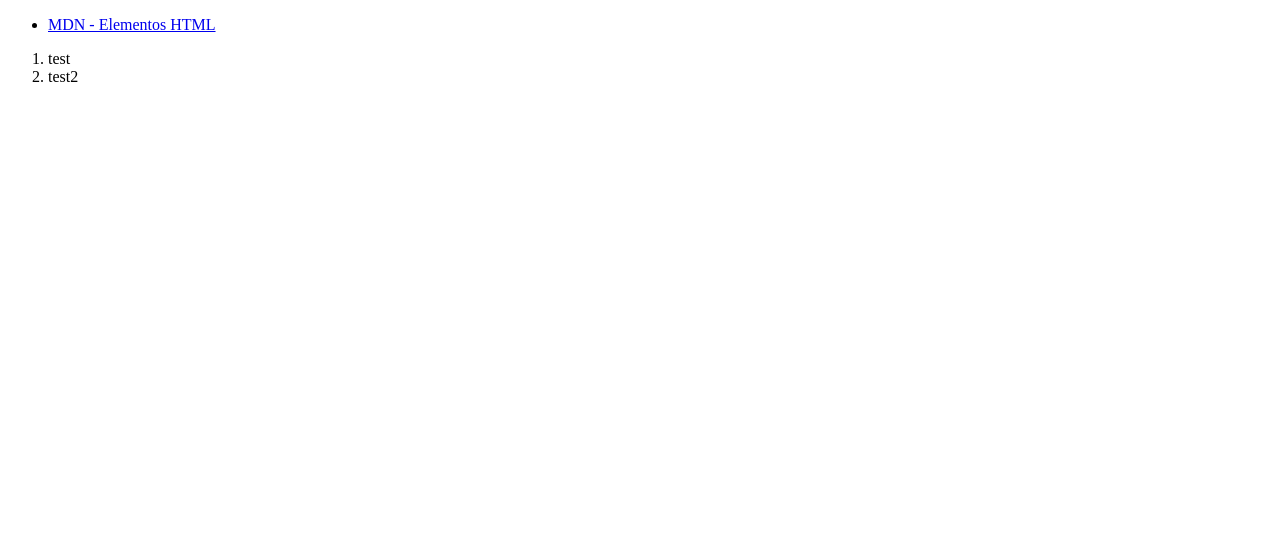
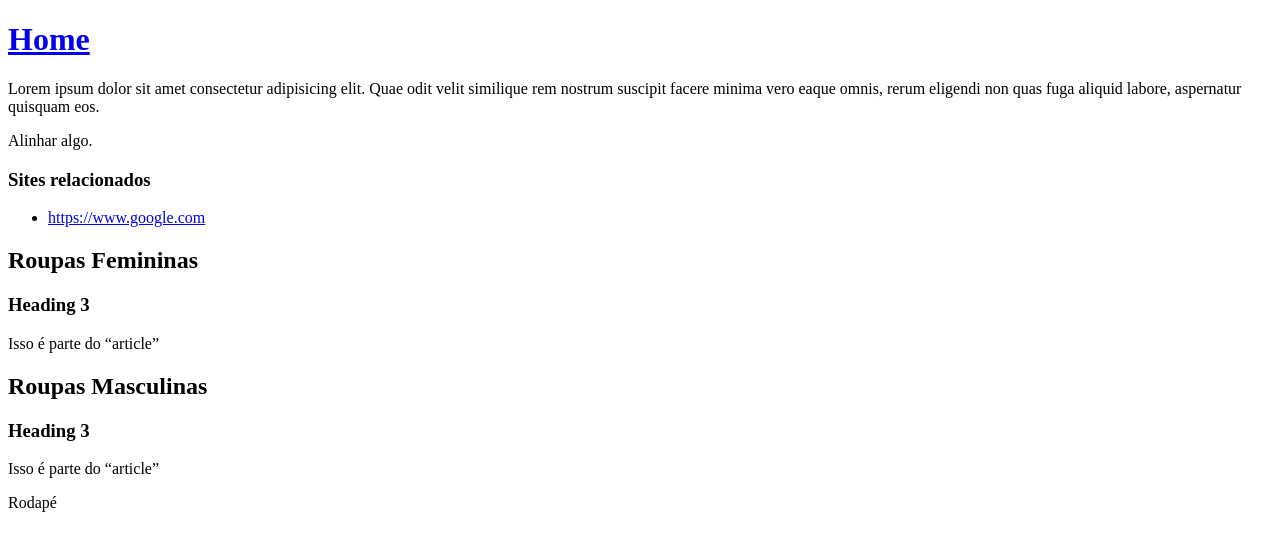
Before and after one commit to EaeDave/html5-css3-course, a plain HTML site: page index.html in a window 1280 px wide. Drawn offline with Linux system fonts and the light colour scheme.

Commit message:
Semântica na estrutura do HTML5

```diff
--- a/index.html
+++ b/index.html
@@ -3,19 +3,60 @@
 <head>
     <meta charset="UTF-8">
     <meta name="viewport" content="width=device-width, initial-scale=1.0">
-    <title>Conheça todas as tags HTML</title>
+    <title>Document</title>
 </head>
-<body>
-    <nav>  <!-- Container responsável por agrupar links de navegação-->
-        <ul>  <!-- Unordered list (lista não ordenada)-->
-            <li>  <!-- Elemento da lista -->
-                <a href="https://developer.mozilla.org/pt-BR/docs/Web/HTML/Element">MDN - Elementos HTML</a>
-            </li>
-        </ul>
-        <ol>  <!-- Orderes list (lista ordenada)-->
-            <li>test</li>  <!-- Elemento da lista-->
-            <li>test2</li>
-        </ol>
-    </nav>
-</body>
+<body>  <!-- Antes do HTML5, a estrutura da web era separada com divs e navs-->
+    <div id="header">
+        <div id="menu"></div>
+    </div>
+    <div id="content"></div>
+
+    <!-- Com a implementação do HTML5, acrescentou tags próprias para a separação-->
+     <header>
+        <h1>
+            <a href="#">Home</a>
+        </h1>
+        <p>Lorem ipsum dolor sit amet consectetur adipisicing elit.
+        Quae odit velit similique rem nostrum suscipit facere minima
+        vero eaque omnis, rerum eligendi non quas fuga aliquid labore,
+        aspernatur quisquam eos.</p>
+        <div>Alinhar algo.</div>
+     </header>
+
+     <!-- A tag <aside> é usada para representar conteúdo que é tangencialmente
+        relacionado ao conteúdo principal da página. Geralmente, é usada para notas, comentários
+        ou informações adicionais que não são essenciais, mas podem ser relevantes para o leitor.-->
+    <aside>
+        <nav>
+            <h3>Sites relacionados</h3>
+            <ul>
+                <li><a href="https://www.google.com" target="_blank">https://www.google.com</a></li>
+            </ul>
+        </nav>
+    </aside>
+
+     <section>
+        <header>
+            <h2>Roupas Femininas</h2>
+        </header>
+        <article>
+            <h3>Heading 3</h3>
+            <p>Isso é parte do <q>article</q></p>
+        </article>
+     </section>
+
+     <section>
+        <header>
+            <h2>Roupas Masculinas</h2>
+        </header>
+        <article>
+            <h3>Heading 3</h3>
+            <p>Isso é parte do <q>article</q></p>
+        </article>
+     </section>
+
+     <footer>
+        Rodapé
+     </footer>
+    </body>
 </html>
```
